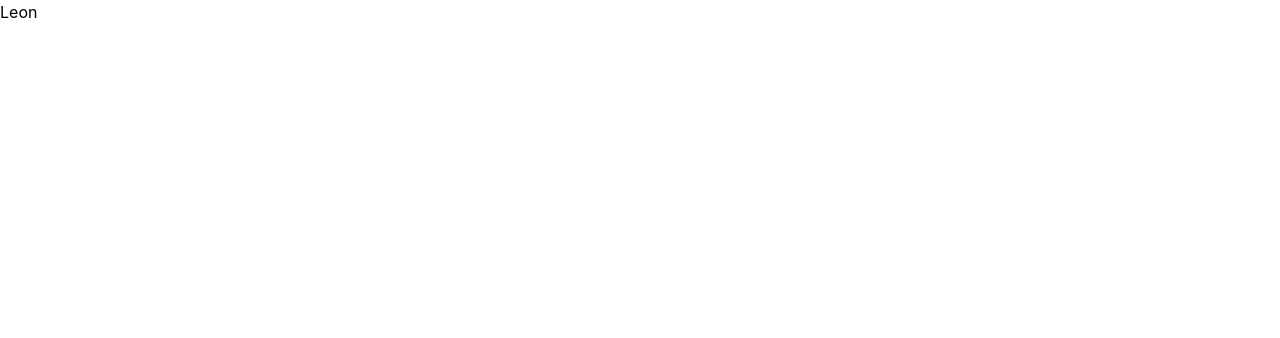
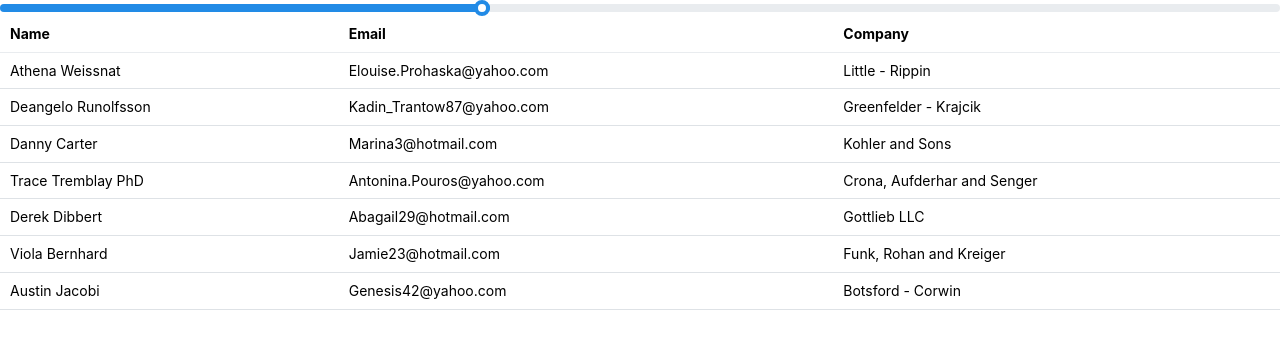
Before and after one commit to matkocrnoja/ArtConnect, a React (Vite) app in the folder vite-frontend/: page /leon in a window 1280 px wide. Shown: the top 338 px of the page. Built offline with nearby package versions, Linux system fonts and the light colour scheme.

Commit message:
Leon stranica

```diff
--- /dev/null
+++ b/vite-frontend/src/Stranice/OsobneStranice/Leon.module.css
@@ -0,0 +1,19 @@
+.header {
+  position: sticky;
+  top: 0;
+  background-color: var(--mantine-color-body);
+  transition: box-shadow 150ms ease;
+
+  &::after {
+    content: '';
+    position: absolute;
+    left: 0;
+    right: 0;
+    bottom: 0;
+    border-bottom: 1px solid light-dark(var(--mantine-color-gray-2), var(--mantine-color-dark-3));
+  }
+}
+
+.scrolled {
+  box-shadow: var(--mantine-shadow-sm);
+}
--- a/vite-frontend/src/Stranice/OsobneStranice/Leon.tsx
+++ b/vite-frontend/src/Stranice/OsobneStranice/Leon.tsx
@@ -1,7 +1,211 @@
-export default function Leon() {
-    return (
-        <>
-        Leon
-        </>
-    )
+import { Slider } from '@mantine/core';
+import { useHover } from '@mantine/hooks';
+
+import { useState } from 'react';
+import cx from 'clsx';
+import { ScrollArea, Table } from '@mantine/core';
+import classes from './Leon.module.css';
+
+  const data = [
+  {
+    name: 'Athena Weissnat',
+    company: 'Little - Rippin',
+    email: 'Elouise.Prohaska@yahoo.com',
+  },
+  {
+    name: 'Deangelo Runolfsson',
+    company: 'Greenfelder - Krajcik',
+    email: 'Kadin_Trantow87@yahoo.com',
+  },
+  {
+    name: 'Danny Carter',
+    company: 'Kohler and Sons',
+    email: 'Marina3@hotmail.com',
+  },
+  {
+    name: 'Trace Tremblay PhD',
+    company: 'Crona, Aufderhar and Senger',
+    email: 'Antonina.Pouros@yahoo.com',
+  },
+  {
+    name: 'Derek Dibbert',
+    company: 'Gottlieb LLC',
+    email: 'Abagail29@hotmail.com',
+  },
+  {
+    name: 'Viola Bernhard',
+    company: 'Funk, Rohan and Kreiger',
+    email: 'Jamie23@hotmail.com',
+  },
+  {
+    name: 'Austin Jacobi',
+    company: 'Botsford - Corwin',
+    email: 'Genesis42@yahoo.com',
+  },
+  {
+    name: 'Hershel Mosciski',
+    company: 'Okuneva, Farrell and Kilback',
+    email: 'Idella.Stehr28@yahoo.com',
+  },
+  {
+    name: 'Mylene Ebert',
+    company: 'Kirlin and Sons',
+    email: 'Hildegard17@hotmail.com',
+  },
+  {
+    name: 'Lou Trantow',
+    company: 'Parisian - Lemke',
+    email: 'Hillard.Barrows1@hotmail.com',
+  },
+  {
+    name: 'Dariana Weimann',
+    company: 'Schowalter - Donnelly',
+    email: 'Colleen80@gmail.com',
+  },
+  {
+    name: 'Dr. Christy Herman',
+    company: 'VonRueden - Labadie',
+    email: 'Lilyan98@gmail.com',
+  },
+  {
+    name: 'Katelin Schuster',
+    company: 'Jacobson - Smitham',
+    email: 'Erich_Brekke76@gmail.com',
+  },
+  {
+    name: 'Melyna Macejkovic',
+    company: 'Schuster LLC',
+    email: 'Kylee4@yahoo.com',
+  },
+  {
+    name: 'Pinkie Rice',
+    company: 'Wolf, Trantow and Zulauf',
+    email: 'Fiona.Kutch@hotmail.com',
+  },
+  {
+    name: 'Brain Kreiger',
+    company: 'Lueilwitz Group',
+    email: 'Rico98@hotmail.com',
+  },
+  {
+    name: 'Myrtice McGlynn',
+    company: 'Feest, Beahan and Johnston',
+    email: 'Julius_Tremblay29@hotmail.com',
+  },
+  {
+    name: 'Chester Carter PhD',
+    company: 'Gaylord - Labadie',
+    email: 'Jensen_McKenzie@hotmail.com',
+  },
+  {
+    name: 'Mrs. Ericka Bahringer',
+    company: 'Conn and Sons',
+    email: 'Lisandro56@hotmail.com',
+  },
+  {
+    name: 'Korbin Buckridge Sr.',
+    company: 'Mraz, Rolfson and Predovic',
+    email: 'Leatha9@yahoo.com',
+  },
+  {
+    name: 'Dr. Daisy Becker',
+    company: 'Carter - Mueller',
+    email: 'Keaton_Sanford27@gmail.com',
+  },
+  {
+    name: 'Derrick Buckridge Sr.',
+    company: "O'Reilly LLC",
+    email: 'Kay83@yahoo.com',
+  },
+  {
+    name: 'Ernie Hickle',
+    company: "Terry, O'Reilly and Farrell",
+    email: 'Americo.Leffler89@gmail.com',
+  },
+  {
+    name: 'Jewell Littel',
+    company: "O'Connell Group",
+    email: 'Hester.Hettinger9@hotmail.com',
+  },
+  {
+    name: 'Cyrus Howell',
+    company: 'Windler, Yost and Fadel',
+    email: 'Rick0@gmail.com',
+  },
+  {
+    name: 'Dr. Orie Jast',
+    company: 'Hilll - Pacocha',
+    email: 'Anna56@hotmail.com',
+  },
+  {
+    name: 'Luisa Murphy',
+    company: 'Turner and Sons',
+    email: 'Christine32@yahoo.com',
+  },
+  {
+    name: 'Lea Witting',
+    company: 'Hodkiewicz Inc',
+    email: 'Ford_Kovacek4@yahoo.com',
+  },
+  {
+    name: 'Kelli Runolfsson',
+    company: "Feest - O'Hara",
+    email: 'Dimitri87@yahoo.com',
+  },
+  {
+    name: 'Brook Gaylord',
+    company: 'Conn, Huel and Nader',
+    email: 'Immanuel77@gmail.com',
+  },
+];
+
+export default function SliderHover() {
+  const { hovered, ref } = useHover();
+
+  return (
+    <>
+    <Slider
+      defaultValue={40}
+      min={10}
+      max={90}
+      ref={ref}
+      label={null}
+      thumbLabel="Hover slider"
+      styles={{
+        thumb: {
+          transition: 'opacity 150ms ease',
+          opacity: hovered ? 1 : 0,
+        },
+      }}
+    />
+    <TableScrollArea />
+    </>
+  );
 }
+
+export function TableScrollArea() {
+  const [scrolled, setScrolled] = useState(false);
+
+  const rows = data.map((row) => (
+    <Table.Tr key={row.name}>
+      <Table.Td>{row.name}</Table.Td>
+      <Table.Td>{row.email}</Table.Td>
+      <Table.Td>{row.company}</Table.Td>
+    </Table.Tr>
+  ));
+
+  return (
+    <ScrollArea h={300} onScrollPositionChange={({ y }) => setScrolled(y !== 0)}>
+      <Table miw={700}>
+        <Table.Thead className={cx(classes.header, { [classes.scrolled]: scrolled })}>
+          <Table.Tr>
+            <Table.Th>Name</Table.Th>
+            <Table.Th>Email</Table.Th>
+            <Table.Th>Company</Table.Th>
+          </Table.Tr>
+        </Table.Thead>
+        <Table.Tbody>{rows}</Table.Tbody>
+      </Table>
+    </ScrollArea>
+  );
+}
```
